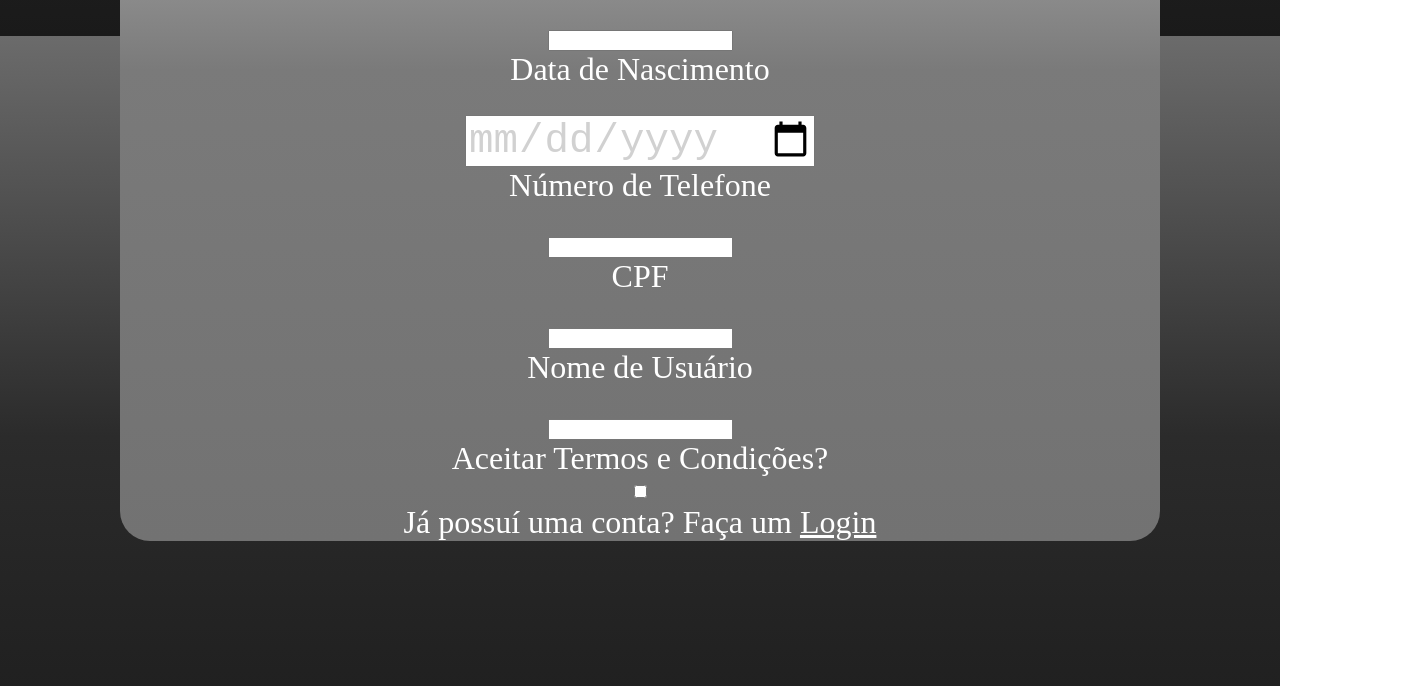
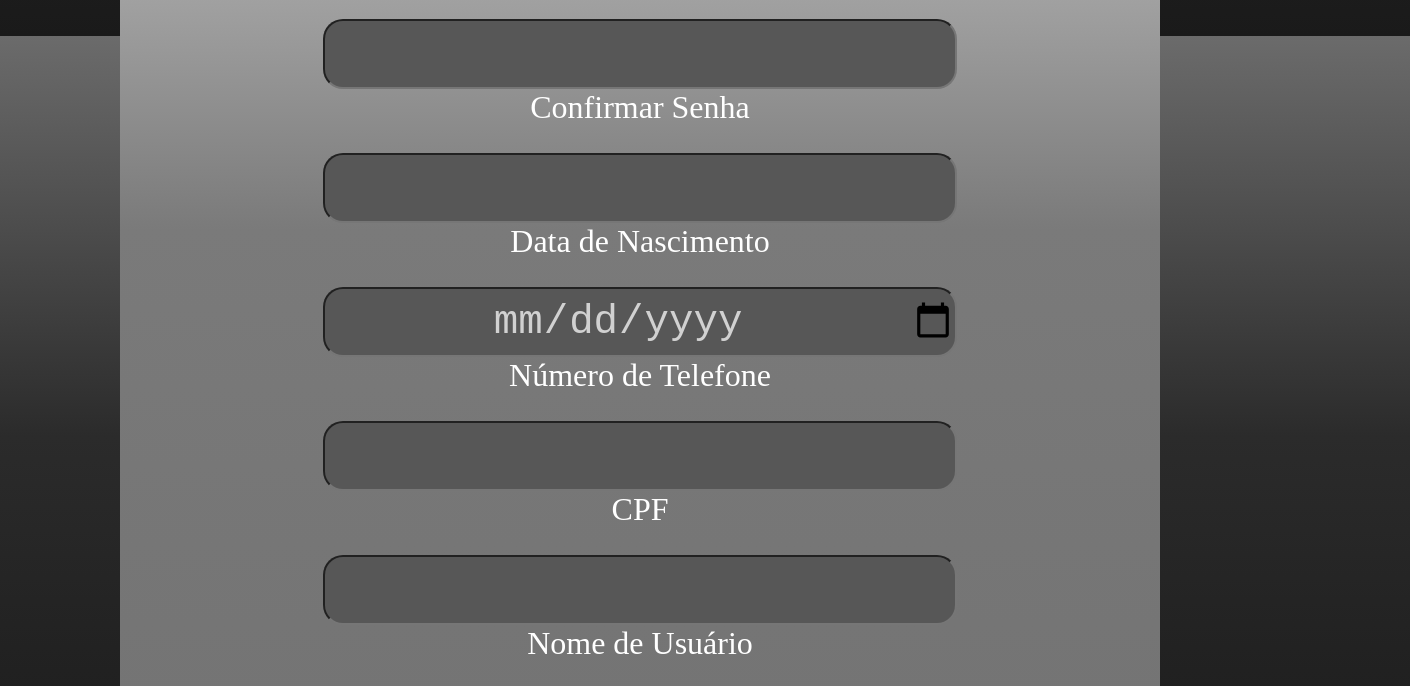
Before and after one commit to kazubinha/Trabalho-primeiro-tri, a plain HTML site: page index_3.html in a window 1280 px wide. Shown: the part 764-1450 px from the top of the page, 1410 px wide, since content can reach past the window. Drawn offline with Linux system fonts and the light colour scheme; a web font is replaced by a local one.

Commit message:
Update style_3.css

```diff
--- a/style_3.css
+++ b/style_3.css
@@ -73,7 +73,7 @@ main{
     text-align: center;
     justify-items: center;
 }
-main > input{
+form > input{
     text-align: center;
     background-color: rgb(87, 87, 87);
     border-radius: 20px;
```
